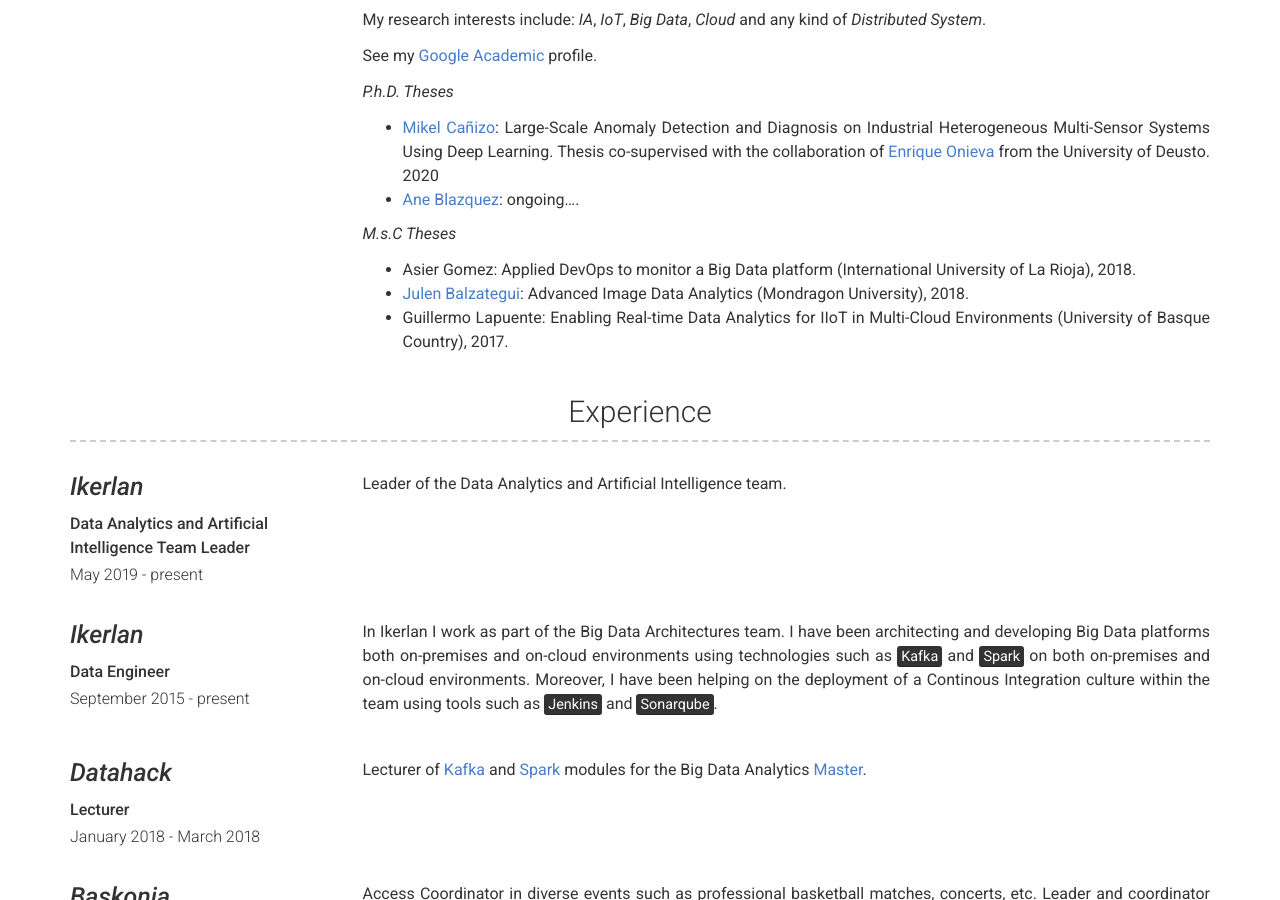
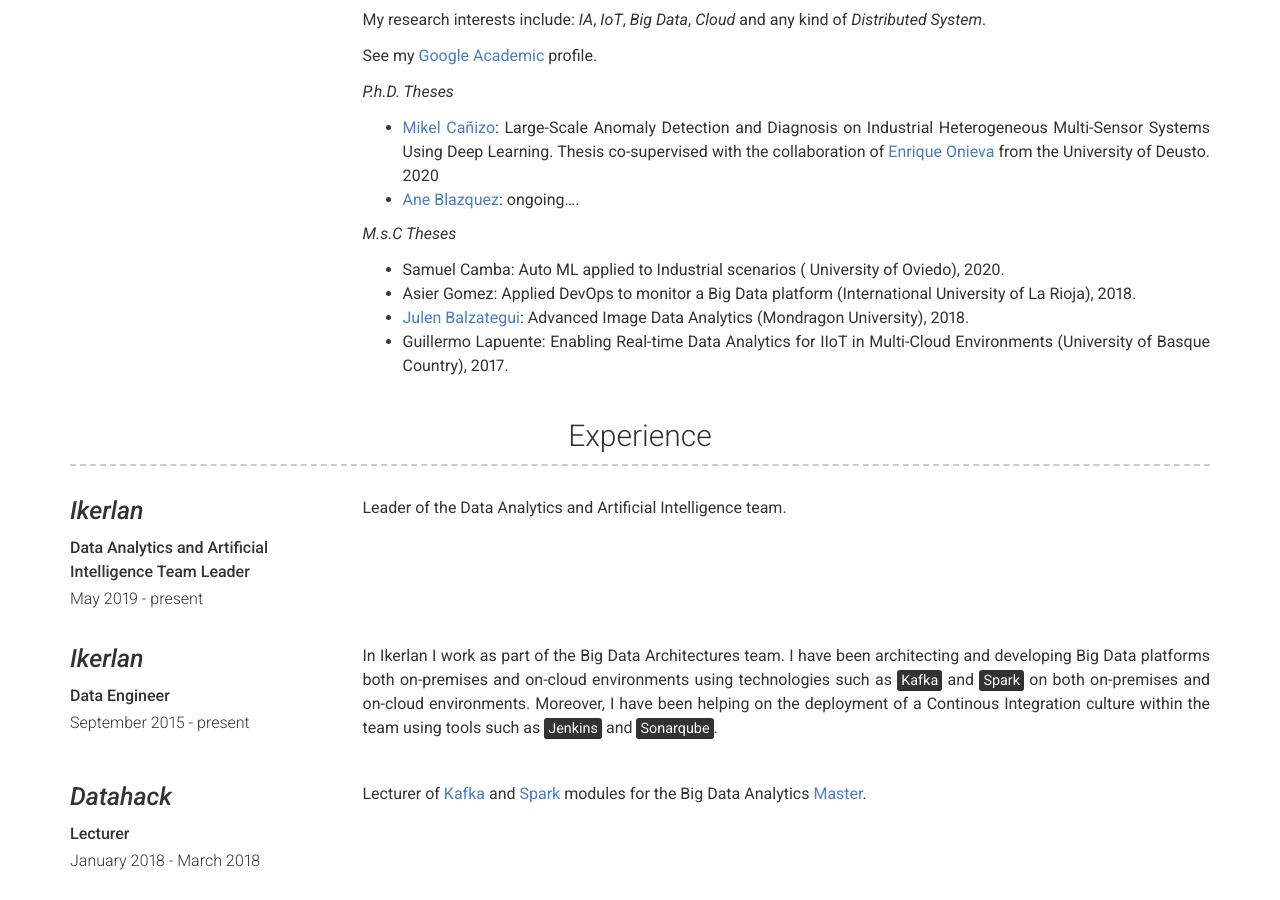
Before and after one commit to Neuw84/neuw84.github.io, a Jekyll site: the page built from index.md, in a window 1280 px wide and 900 px high, scrolled down 609 px. Built offline with Jekyll 4.4.1, drawn with Linux system fonts in a browser that asks for light colours.

Commit message:
Update _config.yml

```diff
--- a/_config.yml
+++ b/_config.yml
@@ -52,6 +52,7 @@ about_content: | # this will include new lines to allow paragraphs here you can
 
    *M.s.C Theses*
 
+   * Samuel Camba: Auto ML applied to Industrial scenarios ( University of Oviedo), 2020.
    * Asier Gomez: Applied DevOps to monitor a Big Data platform (International University of La Rioja), 2018.
    * [Julen Balzategui](https://scholar.google.es/citations?user=ZOFmhl8AAAAJ&hl=es&authuser=1&oi=ao): Advanced Image Data Analytics (Mondragon University), 2018.
    * Guillermo Lapuente: Enabling Real-time Data Analytics for IIoT in Multi-Cloud Environments (University of Basque Country), 2017.
```
